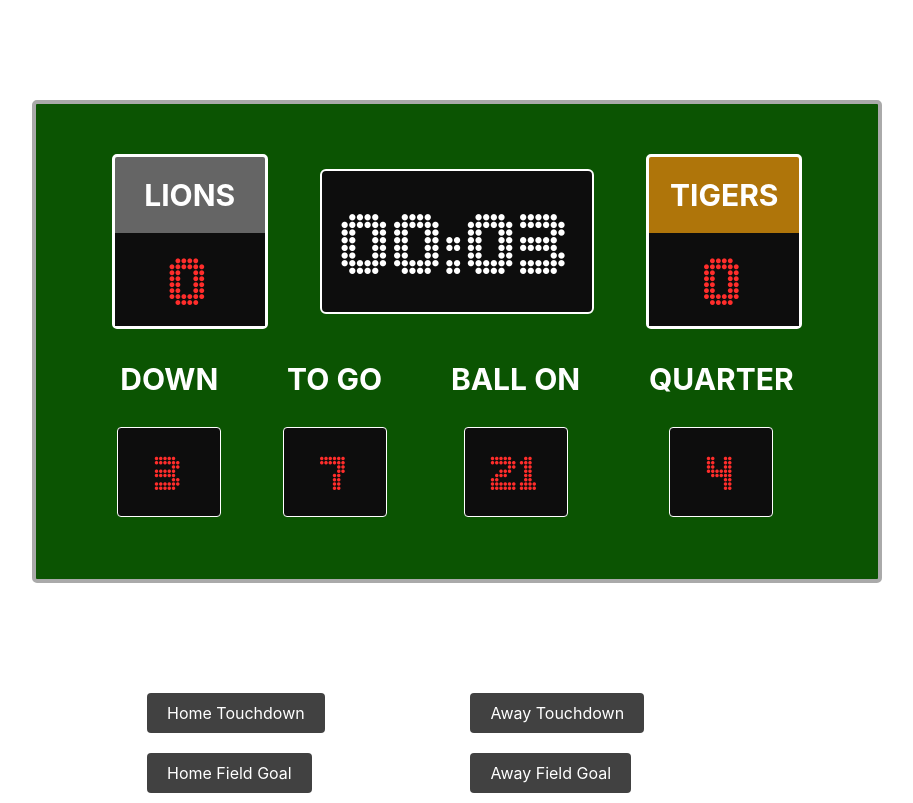
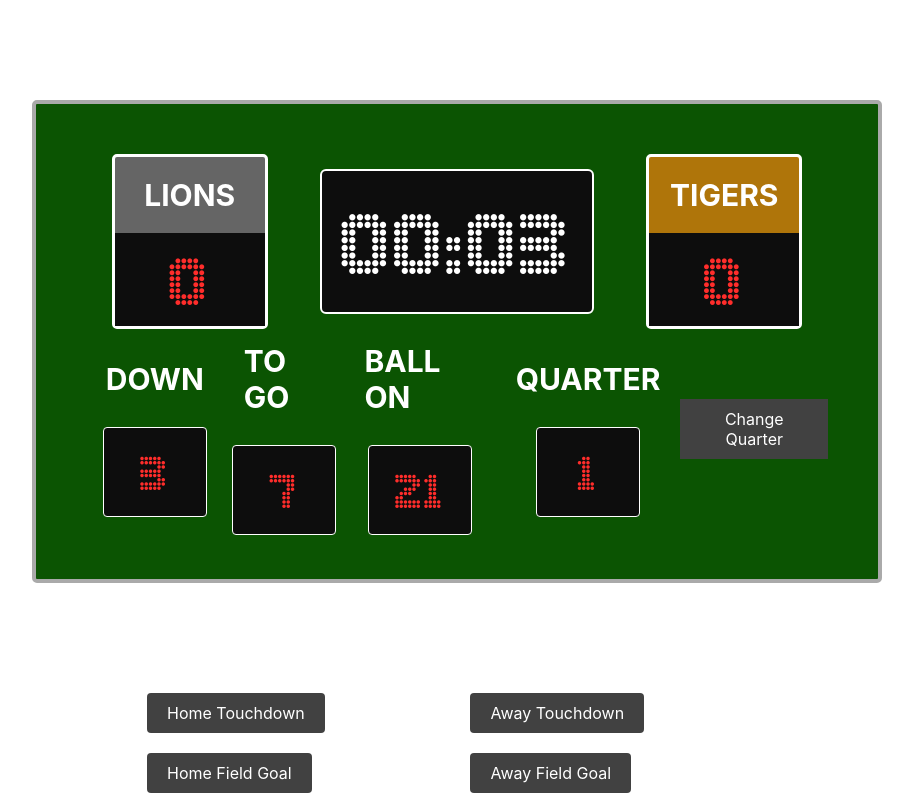
Before and after one commit to bloominstituteoftechnology/react-american-football-scoreboard, a React (Create React App) app: page / in a window 1280 px wide. Shown: the whole page, without its empty margins (183-1096 px from the left). Built offline with nearby package versions, Linux system fonts and the light colour scheme.

Commit message:
Change quarter button

```diff
--- a/src/BottomRow.js
+++ b/src/BottomRow.js
@@ -1,7 +1,17 @@
-import React from "react";
+import React, { useState } from "react";
 import "./App.css";
 
 const BottomRow = () => {
+  const [quarter, setQuarter] = useState(1);
+
+  const changeQuarter = () => {
+    if (quarter <= 3) {
+      setQuarter(quarter + 1);
+    } else {
+      setQuarter(1)
+    }
+  }
+
   return (
     <div className="bottomRow">
       <div className="down">
@@ -18,8 +28,9 @@ const BottomRow = () => {
       </div>
       <div className="quarter">
         <h3 className="quarter__title">Quarter</h3>
-        <div className="quarter__value">4</div>
+        <div className="quarter__value">{quarter}</div>
       </div>
+      <button className="quarter_button" onClick={changeQuarter}>Change Quarter</button>
     </div>
   );
 };
```
